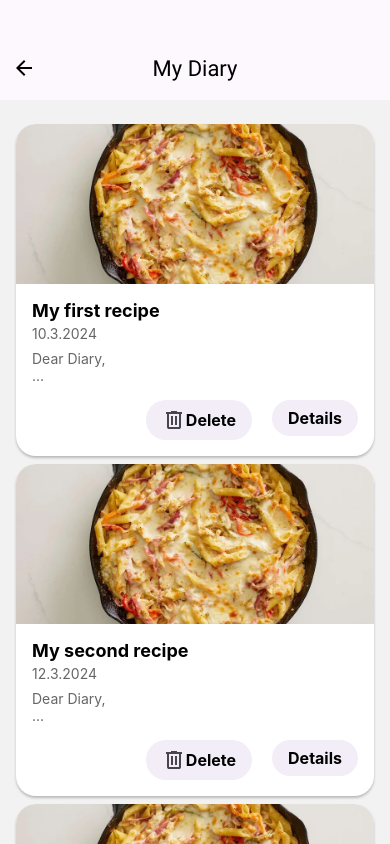
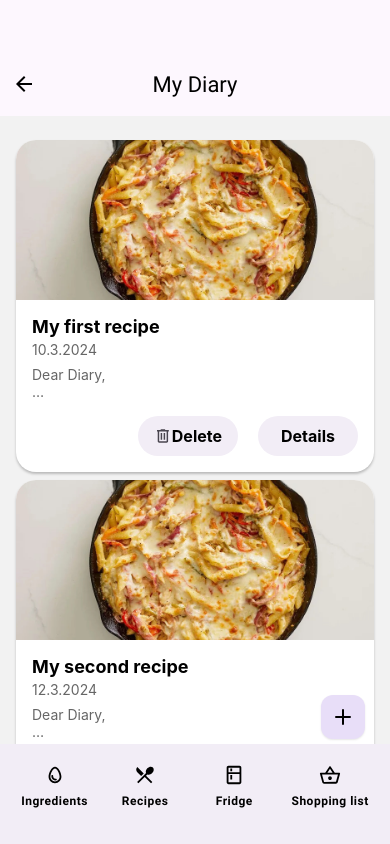
Before and after one commit to olibejak/MealMaker, a React Native app: screen /Diary in a window 390 px wide. Shown: the top 844 px of the page. Built offline with nearby package versions, Linux system fonts and the light colour scheme; no server answers.

Commit message:
reverted top and bottom navigation bar, fixed diary screen, fixed card buttons

```diff
--- a/components/BottomNavigationBar.js
+++ b/components/BottomNavigationBar.js
@@ -55,17 +55,11 @@ export default function BottomNavigationBar() {
 
 const styles = StyleSheet.create({
     bottomBar: {
-        position: 'absolute', // Set position to absolute
-        left: 0,             // Align to the left edge
-        right: 0,            // Align to the right edge
-        bottom: 0,           // Align to the bottom edge
         backgroundColor: '#F2EDF6',
-        height: 80,
+        height: 100,
         flexDirection: 'row',
-        alignItems: 'center',  // Center items vertically
+        alignItems: 'flex-start',
         justifyContent: 'space-evenly',
-        borderTopWidth: 1,     // Optional: add a border on top for a separator
-        borderTopColor: '#DDD', // Optional: color of the top border
     },
     bottomBarButton: {
         display: 'flex',
--- a/components/RecipeCard.js
+++ b/components/RecipeCard.js
@@ -106,7 +106,10 @@ const styles = StyleSheet.create({
         alignSelf: 'flex-start',
         marginLeft: 20,
         flexDirection: 'row',
-        alignItems: "center"
+        alignItems: "center",
+        justifyContent: "center",
+        height: 40,
+        width: 100,
     },
     detailsButtonText: {
         fontSize: 16,
--- a/components/TopNavigationBar.js
+++ b/components/TopNavigationBar.js
@@ -47,7 +47,7 @@ export default function TopNavigationBar({ title, LeftIcon, RightIcon }) {
 
 const styles = StyleSheet.create({
     topNavigationBar: {
-        height: 100,
+        height: 116,
         backgroundColor: '#FDF7FE',
         display: 'flex',
         alignItems: 'flex-end',
--- a/screens/DiaryScreen.js
+++ b/screens/DiaryScreen.js
@@ -73,7 +73,7 @@ export default function MyDiaryScreen() {
     ];
 
     return (
-        <SafeAreaView style={styles.screen}>
+        <View style={styles.screen}>
             <TopNavigationBar title={title} LeftIcon={BackArrowIcon} />
             <ScrollView style={styles.content} contentContainerStyle={{ paddingBottom: 100 }}>
                 {recipes.map((recipe) => (
@@ -87,14 +87,21 @@ export default function MyDiaryScreen() {
             </ScrollView>
             <BottomNavigationBar/>
             <BottomRightCornerButton IconComponent={PlusIcon} onPress={() => navigation.navigate('NewDiaryEntry')} />
-        </SafeAreaView>
+        </View>
     );
 }
 
 const styles = StyleSheet.create({
     screen: {
-        flex: 1,
-        backgroundColor: '#f2f2f2',
+        display: 'flex',
+        position: 'absolute',
+        justifyContent: 'space-between',
+        alignItems: 'stretch',
+        flexDirection: 'column',
+        width: '100%',
+        height: '100%',
+        top: 0,
+        bottom: 0,
     },
     contentContainer: {
         flex: 1 // Ensures that this view expands to fill available space minus what's needed for nav bars
```
